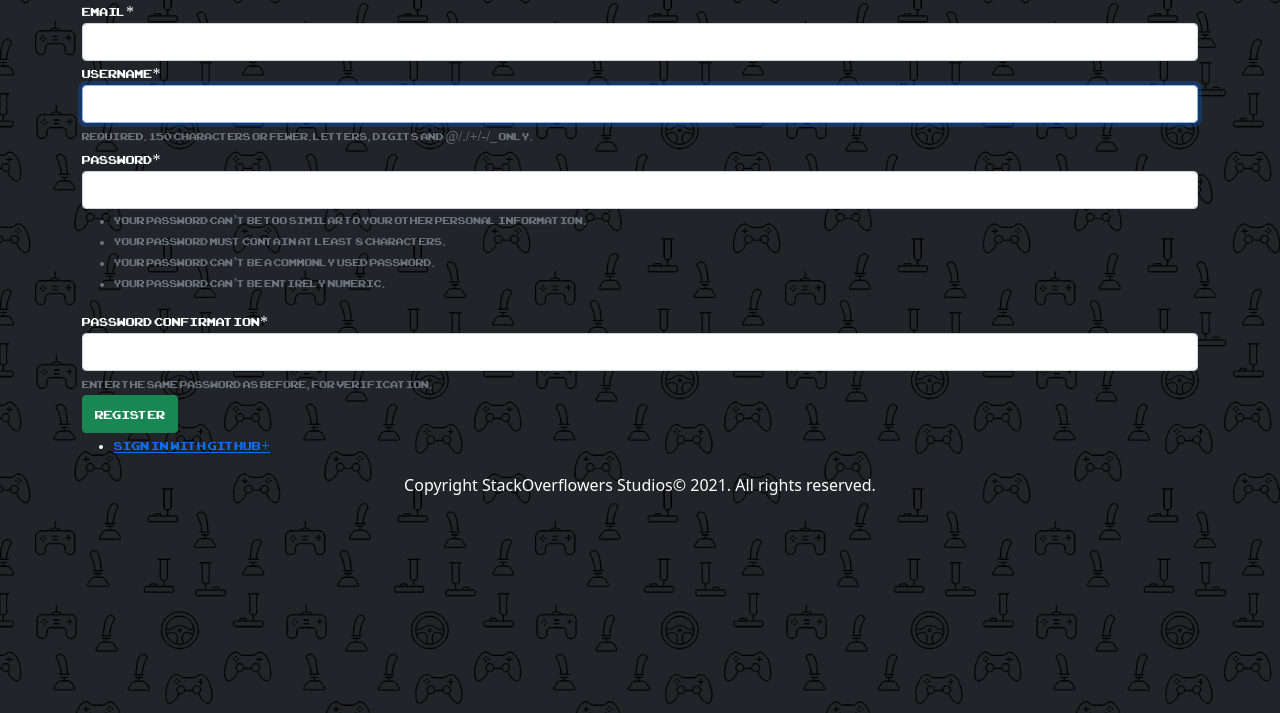
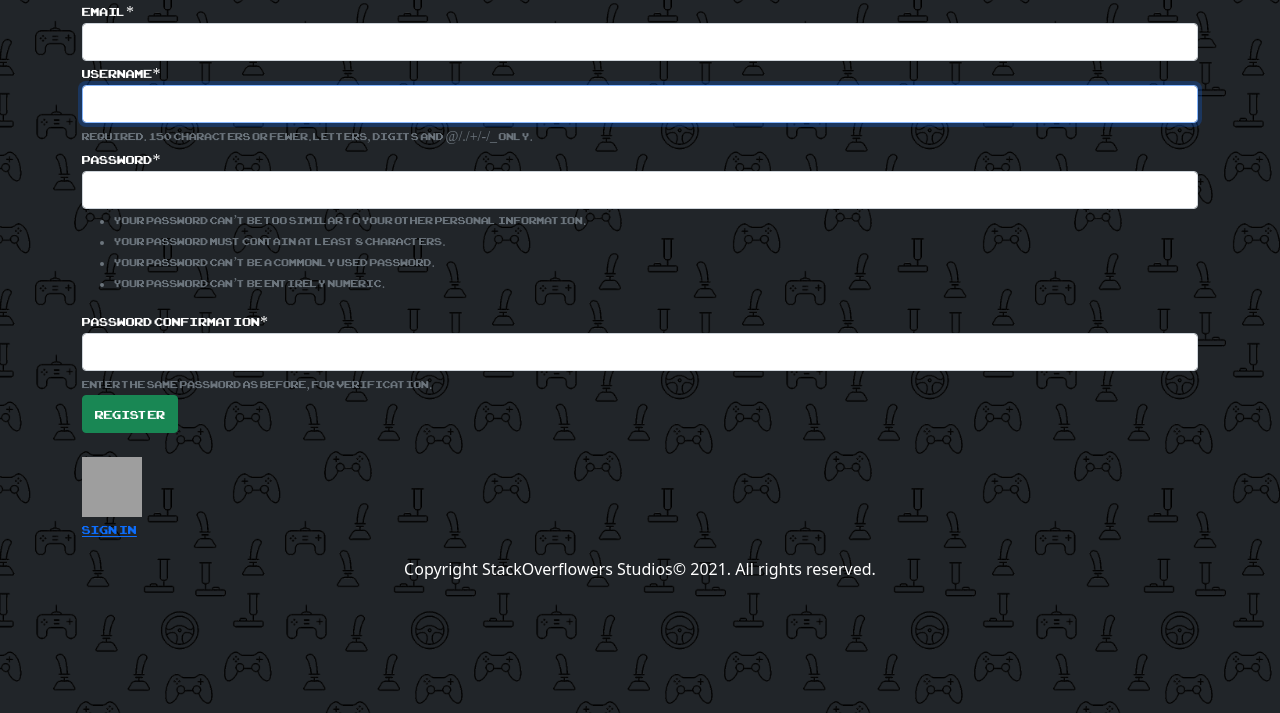
Before and after one commit to bermed28/My-Backlog-Handler, a Django app: page /register/ in a window 1280 px wide. Shown: the part 87-800 px from the top of the page. Run offline with Django 3.2, Linux system fonts and the light colour scheme; some libraries are stand-ins or nearby versions; grey boxes are pictures that could not be loaded.

Commit message:
Added Icon to Login with github, as well as added it to login page

```diff
--- a/register/templates/register/register.html
+++ b/register/templates/register/register.html
@@ -18,9 +18,9 @@
         {{ form|crispy }}
         <button type="submit" class="btn btn-success">Register</button>
         </form>
-        <ul>
-        <li><a href="{% url "social:begin" "github" %}">Sign in with Github+</a> </li>
-        </ul>
+        <br/>
+        <p><a href="{% url "social:begin" "github" %}"> <img src="/static/Images/github.png" width="60" height="60"> <br/>Sign in</a> </p>
+
     {% endblock %}
 </div>
 <div class="container text-center">Copyright StackOverflowers Studios&copy; 2021. All rights reserved.</div>
--- a/register/templates/registration/login.html
+++ b/register/templates/registration/login.html
@@ -23,7 +23,8 @@
             {{form|crispy}}
             <p>Don't have an account? Create one here <a href='{% url "register" %}'>here</a></p>
             <button type="submit" class="btn btn-success">Login</button>
-
+            <br/><br/>
+            <p><a href="{% url "social:begin" "github" %}"> <img src="/static/Images/github.png" width="60" height="60"> <br/>Sign in</a> </p>
         </form>
     {% endblock %}
 </div>
```
